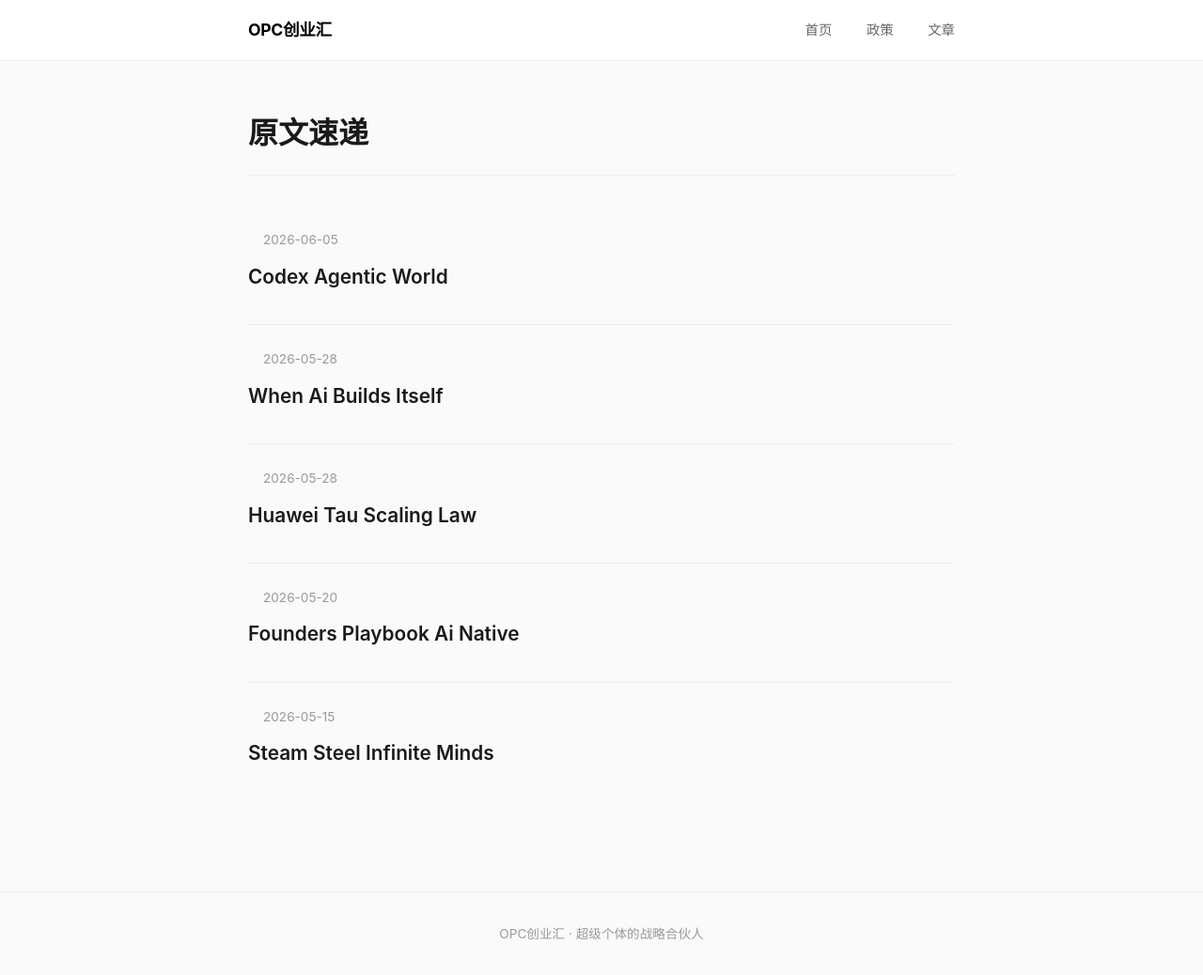
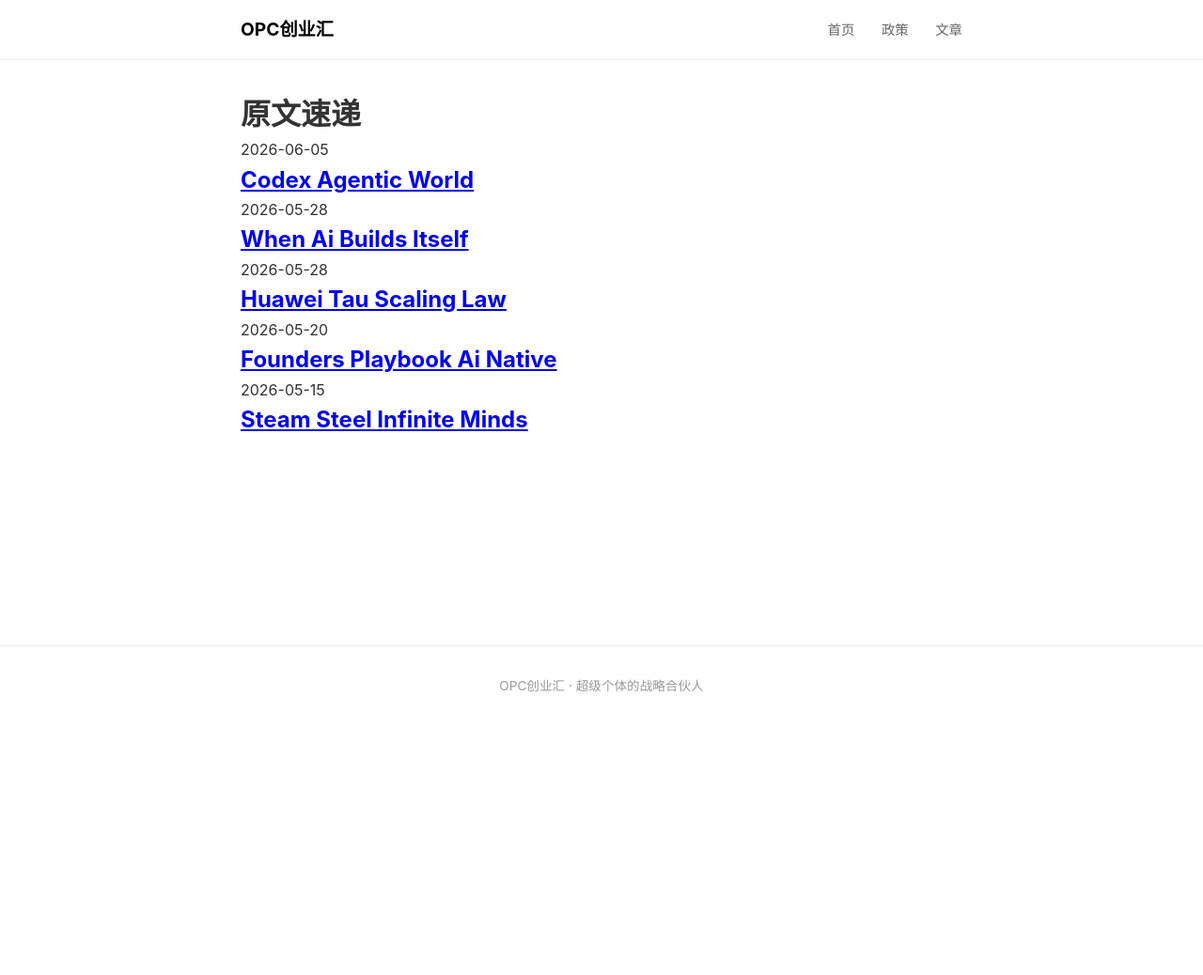
Before and after one commit to Caro-Li-C/opcstartup-site, a Jekyll site: the page built from posts/index.html, in a window 1280 px wide and 1038 px high. Shown: the whole window at 94% size. Built offline with Jekyll 4.4.1, drawn with Linux system fonts in a browser that asks for light colours.

Commit message:
Update main.css

```diff
--- a/assets/css/main.css
+++ b/assets/css/main.css
@@ -1,90 +1,65 @@
 * { margin: 0; padding: 0; box-sizing: border-box; }
+body { font-family: -apple-system, BlinkMacSystemFont, "Segoe UI", Roboto, "Helvetica Neue", Arial, sans-serif; line-height: 1.6; color: #333; background: #fff; }
+.site-nav { border-bottom: 1px solid #eee; padding: 1rem 0; }
+.nav-container { max-width: 800px; margin: 0 auto; padding: 0 1rem; display: flex; justify-content: space-between; align-items: center; }
+.nav-logo { font-weight: bold; font-size: 1.2rem; color: #000; text-decoration: none; }
+.nav-links a { margin-left: 1.5rem; color: #666; text-decoration: none; font-size: 0.9rem; }
+.nav-links a:hover { color: #000; }
+.site-main { max-width: 800px; margin: 0 auto; padding: 2rem 1rem; min-height: 60vh; }
+.site-footer { border-top: 1px solid #eee; padding: 2rem 1rem; text-align: center; color: #999; font-size: 0.85rem; }
+.post-header { margin-bottom: 2rem; }
+.post-meta { font-size: 0.85rem; color: #999; margin-bottom: 0.5rem; }
+.post-category { color: #0066cc; font-weight: 500; margin-right: 1rem; }
+.post-title { font-size: 1.8rem; font-weight: 700; line-height: 1.3; margin: 0.5rem 0; }
+.post-description { color: #666; font-size: 1rem; margin-top: 0.5rem; }
+.post-content { font-size: 1.05rem; line-height: 1.8; }
+.post-content h2 { font-size: 1.4rem; margin: 2rem 0 1rem; }
+.post-content h3 { font-size: 1.2rem; margin: 1.5rem 0 0.8rem; }
+.post-content p { margin-bottom: 1.2rem; }
+.post-content img { max-width: 100%; height: auto; margin: 1.5rem 0; }
+.post-content blockquote { border-left: 3px solid #ddd; padding-left: 1rem; color: #666; margin: 1.5rem 0; font-style: italic; }
+.post-content ul, .post-content ol { margin: 1rem 0 1rem 1.5rem; }
+.post-content li { margin-bottom: 0.5rem; }
+.post-content code { background: #f5f5f5; padding: 0.2rem 0.4rem; border-radius: 3px; font-size: 0.9em; }
+.post-content pre { background: #f5f5f5; padding: 1rem; border-radius: 5px; overflow-x: auto; margin: 1.5rem 0; }
+.post-content pre code { background: none; padding: 0; }
+.post-source { margin-top: 3rem; padding-top: 1rem; border-top: 1px solid #eee; font-size: 0.9rem; }
+.post-source a { color: #0066cc; }
 
-body {
-  font-family: -apple-system, BlinkMacSystemFont, "Segoe UI", Roboto, "Helvetica Neue", Arial, "PingFang SC", "Hiragino Sans GB", "Microsoft YaHei", sans-serif;
-  line-height: 1.8;
-  color: #1a1a1a;
-  background: #fafafa;
+/* ===== 中英双语文章专用样式（新增） ===== */
+
+.bilingual-block {
+  margin-bottom: 2rem;
 }
 
-.site-nav {
-  background: #fff;
-  border-bottom: 1px solid #eee;
-  padding: 1rem 0;
-  position: sticky;
-  top: 0;
-  z-index: 100;
+.en-text {
+  color: #444;
+  margin-bottom: 0.5rem;
+  line-height: 1.7;
 }
 
-.nav-container {
-  max-width: 800px;
-  margin: 0 auto;
-  padding: 0 1.5rem;
-  display: flex;
-  justify-content: space-between;
-  align-items: center;
+.zh-text {
+  color: #666;
+  font-size: 0.95em;
+  padding-left: 1rem;
+  border-left: 3px solid #ddd;
+  line-height: 1.7;
 }
 
-.nav-logo {
-  font-weight: 700;
-  font-size: 1.1rem;
-  color: #000;
-  text-decoration: none;
-  letter-spacing: -0.02em;
+.image-placeholder {
+  background: #f0f0f0;
+  border: 2px dashed #ccc;
+  border-radius: 8px;
+  padding: 3rem 2rem;
+  text-align: center;
+  margin: 2rem 0;
+  color: #999;
 }
 
-.nav-links a {
-  margin-left: 2rem;
+.image-placeholder .img-label {
+  font-size: 0.85rem;
   color: #666;
-  text-decoration: none;
-  font-size: 0.9rem;
-  transition: color 0.2s;
-}
-
-.nav-links a:hover { color: #000; }
-
-.site-main {
-  max-width: 800px;
-  margin: 0 auto;
-  padding: 3rem 1.5rem;
-}
-
-/* ===== 文章头部 ===== */
-.post-header {
-  margin-bottom: 3rem;
-  padding-bottom: 2rem;
-  border-bottom: 1px solid #eee;
-}
-
-.post-meta {
-  font-size: 0.85rem;
-  color: #999;
-  margin-bottom: 1rem;
-  display: flex;
-  gap: 1rem;
-  align-items: center;
-}
-
-.post-category {
-  color: #0066cc;
-  font-weight: 600;
-  text-transform: uppercase;
-  letter-spacing: 0.05em;
-  font-size: 0.75rem;
-}
-
-.post-title {
-  font-size: 2rem;
-  font-weight: 700;
-  line-height: 1.3;
-  margin: 0.5rem 0 1rem;
-  letter-spacing: -0.02em;
-}
-
-.post-description {
-  color: #666;
-  font-size: 1.1rem;
-  line-height: 1.6;
+  margin-top: 0.5rem;
 }
 
 .post-tags {
@@ -102,7 +77,6 @@
   font-size: 0.8rem;
 }
 
-/* ===== 原文信息框 ===== */
 .post-source-info {
   background: #f5f5f5;
   padding: 1rem 1.25rem;
@@ -112,171 +86,6 @@
   color: #666;
 }
 
-.post-source-info strong { color: #333; }
-
-/* ===== 正文内容 ===== */
-.post-content { font-size: 1.05rem; }
-
-.post-content h2 {
-  font-size: 1.5rem;
-  font-weight: 700;
-  margin: 2.5rem 0 1rem;
-  padding-top: 1rem;
-  border-top: 1px solid #eee;
-  letter-spacing: -0.01em;
-}
-
-.post-content h3 {
-  font-size: 1.2rem;
-  font-weight: 600;
-  margin: 2rem 0 0.8rem;
-}
-
-.post-content p {
-  margin-bottom: 1.5rem;
+.post-source-info strong {
   color: #333;
 }
-
-.post-content blockquote {
-  border-left: 3px solid #0066cc;
-  padding-left: 1.25rem;
-  color: #555;
-  margin: 1.5rem 0;
-  font-style: italic;
-}
-
-.post-content blockquote p { margin-bottom: 0.5rem; }
-.post-content blockquote p:last-child { margin-bottom: 0; }
-
-.post-content img {
-  max-width: 100%;
-  height: auto;
-  margin: 1.5rem 0;
-  border-radius: 8px;
-}
-
-.post-content ul, .post-content ol {
-  margin: 1rem 0 1.5rem 1.5rem;
-}
-
-.post-content li {
-  margin-bottom: 0.5rem;
-  color: #333;
-}
-
-.post-content code {
-  background: #f5f5f5;
-  padding: 0.2rem 0.4rem;
-  border-radius: 3px;
-  font-size: 0.9em;
-  font-family: "SF Mono", Monaco, "Cascadia Code", monospace;
-}
-
-.post-content pre {
-  background: #f5f5f5;
-  padding: 1rem;
-  border-radius: 8px;
-  overflow-x: auto;
-  margin: 1.5rem 0;
-  font-size: 0.9rem;
-}
-
-.post-content pre code {
-  background: none;
-  padding: 0;
-}
-
-/* ===== 原文链接 ===== */
-.post-source {
-  margin-top: 3rem;
-  padding-top: 1.5rem;
-  border-top: 1px solid #eee;
-}
-
-.post-source a {
-  color: #0066cc;
-  text-decoration: none;
-  font-size: 0.95rem;
-}
-
-.post-source a:hover { text-decoration: underline; }
-
-/* ===== 页脚 ===== */
-.site-footer {
-  border-top: 1px solid #eee;
-  padding: 2rem 1.5rem;
-  text-align: center;
-  color: #999;
-  font-size: 0.85rem;
-  margin-top: 3rem;
-}
-
-/* ===== 文章列表页 ===== */
-.page-title {
-  font-size: 2rem;
-  font-weight: 700;
-  margin-bottom: 2rem;
-  padding-bottom: 1rem;
-  border-bottom: 1px solid #eee;
-}
-
-.post-item {
-  padding: 1.5rem 0;
-  border-bottom: 1px solid #eee;
-}
-
-.post-item:last-child {
-  border-bottom: none;
-}
-
-.post-item-meta {
-  display: flex;
-  gap: 1rem;
-  font-size: 0.85rem;
-  color: #999;
-  margin-bottom: 0.5rem;
-}
-
-.post-item-category {
-  color: #0066cc;
-  font-weight: 600;
-  text-transform: uppercase;
-  letter-spacing: 0.05em;
-  font-size: 0.75rem;
-}
-
-.post-item-title {
-  font-size: 1.3rem;
-  font-weight: 600;
-  margin: 0.3rem 0 0.5rem;
-}
-
-.post-item-title a {
-  color: #1a1a1a;
-  text-decoration: none;
-}
-
-.post-item-title a:hover {
-  color: #0066cc;
-}
-
-.post-item-description {
-  color: #666;
-  font-size: 0.95rem;
-  line-height: 1.5;
-  margin-bottom: 0.5rem;
-}
-
-.post-item-tags {
-  display: flex;
-  gap: 0.5rem;
-  flex-wrap: wrap;
-}
-
-.post-item-tag {
-  background: #f0f0f0;
-  color: #666;
-  padding: 0.2rem 0.6rem;
-  border-radius: 100px;
-  font-size: 0.75rem;
-}
```
